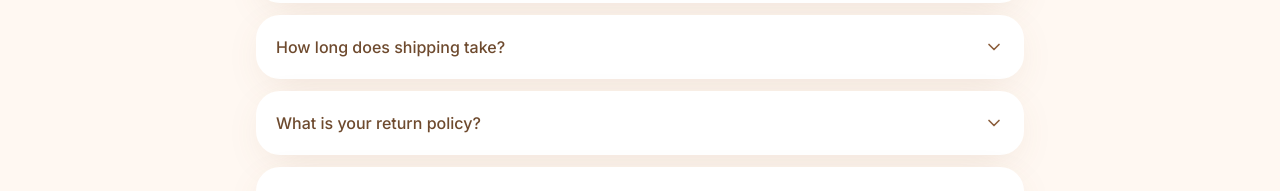
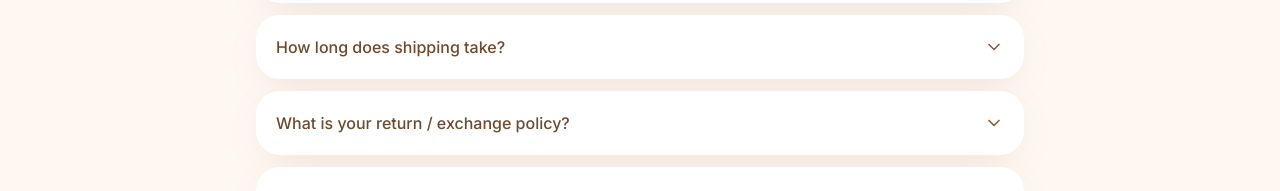
Before and after one commit to SameerJoshi7/manjusatelier, a React (Vite) app in the folder client/: page /contact in a window 1280 px wide. Shown: the part 1410-1601 px from the top of the page. Built offline with nearby package versions, Linux system fonts and the light colour scheme; no server answers.

Commit message:
docs: clarify strict 7-day post-delivery limit for returns and exchanges

```diff
--- a/client/src/pages/Contact.tsx
+++ b/client/src/pages/Contact.tsx
@@ -12,7 +12,7 @@ const faqs = [
   { q: 'Are all products truly handmade?', a: 'Yes! Every single piece is handcrafted in small batches at our studio. No mass production, ever.' },
   { q: 'Do you take custom orders?', a: 'Absolutely. Use the contact form or the "Request Custom Design" button and we\u2019ll work with you to create something special.' },
   { q: 'How long does shipping take?', a: 'Ready-made pieces ship within 2-3 business days. Custom orders typically take 1-2 weeks depending on complexity.' },
-  { q: 'What is your return policy?', a: 'We offer 7-day returns on ready-made items in original condition. Custom pieces are non-returnable.' },
+  { q: 'What is your return / exchange policy?', a: 'Returns and exchanges must be initiated within 7 days post-delivery. We cannot accept any requests after this period. Items must be in original condition, and custom pieces are non-returnable.' },
   { q: 'Which payment methods do you accept?', a: 'We accept all major cards, UPI, netbanking and wallets through our secure Razorpay checkout.' },
 ];
 
```
